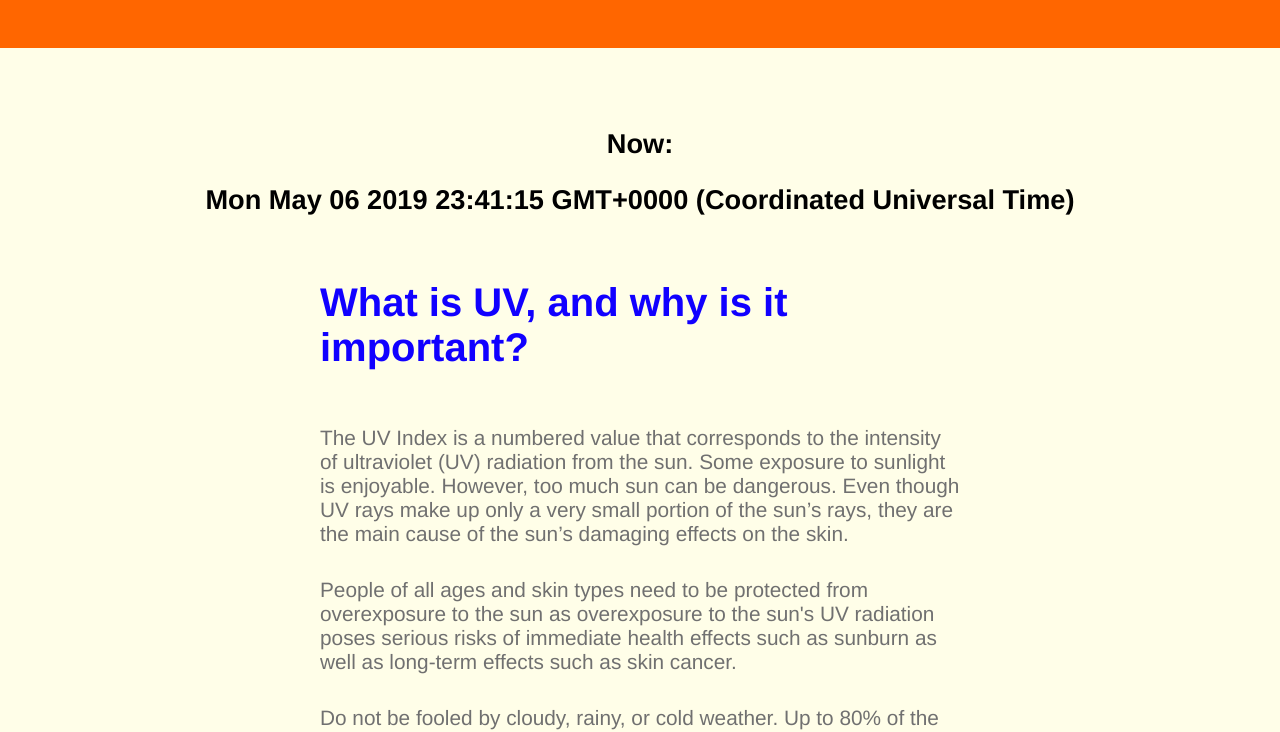
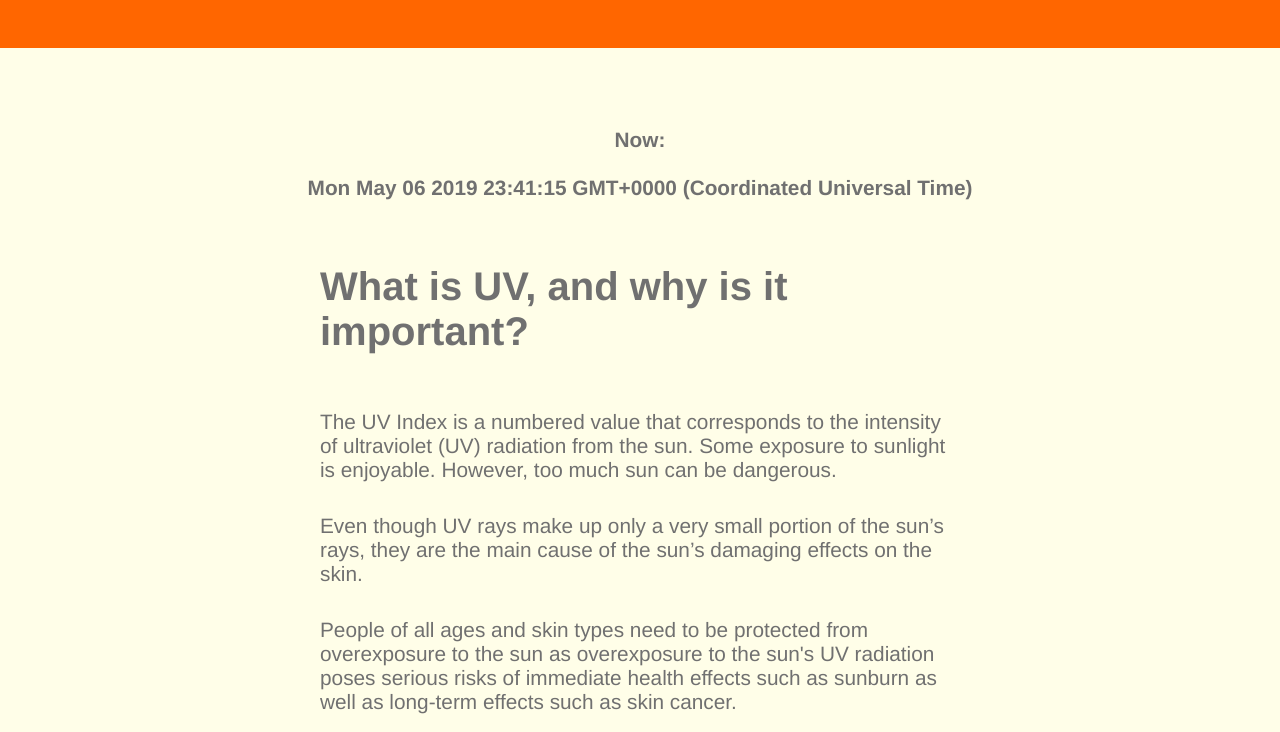
Before and after one commit to ruofeirao/Core-Interaction, a plain HTML site: page final-studio-website/index.html in a window 1280 px wide. Shown: the part 442-1174 px from the top of the page. Drawn offline with Linux system fonts and the light colour scheme.

Commit message:
helllllo

```diff
--- a/final-studio-website/css/style.css
+++ b/final-studio-website/css/style.css
@@ -41,13 +41,17 @@ h1 {
 #now {
     padding: 10vmin 5vmin 0 5vmin ;
     color: black;
+    color: rgb(112, 112, 112);
     font-size: 1.7em;
+    font-size: 1.3em;
 }
 
 #date {
     padding: 3vmin 10vmin 8vmin 10vmin;
     color: black;
+    color: rgb(112, 112, 112);
     font-size: 1.7em;
+    font-size: 1.3em;
 }
 
 h2 {
@@ -56,7 +60,8 @@ h2 {
     margin: auto;
     text-align: left;
     font-size: 2.5em;
-    color: rgb(17, 0, 255);
+    /* color: rgb(17, 0, 255); */
+    color: rgb(112, 112, 112);
     padding: 0 25vw 3vh 25vw;
 }
 
--- a/final-studio-website/index.html
+++ b/final-studio-website/index.html
@@ -25,7 +25,10 @@
     <p id="para1">
         The UV Index is a numbered value that corresponds to the intensity
         of ultraviolet (UV) radiation from the sun. Some exposure to sunlight
-        is enjoyable. However, too much sun can be dangerous. Even though UV rays
+        is enjoyable. However, too much sun can be dangerous.
+    </p>
+    <p id="para1.5">
+        Even though UV rays
         make up only a very small portion of the sun’s rays,
         they are the main cause of the sun’s damaging effects on the skin.
     </p>
```
